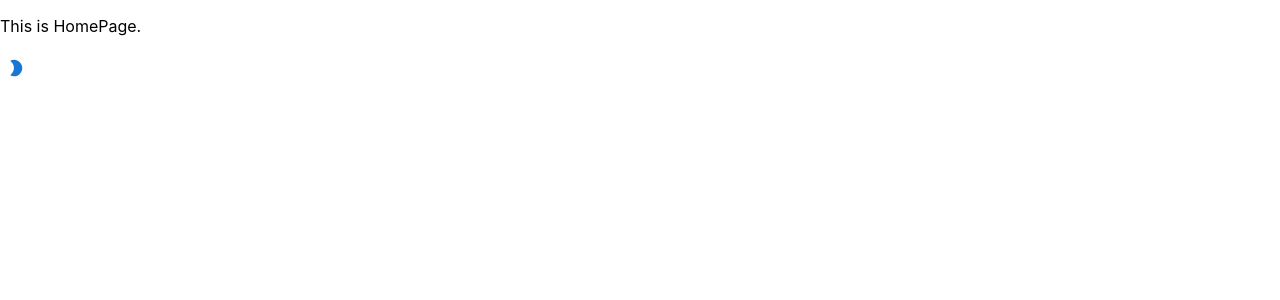
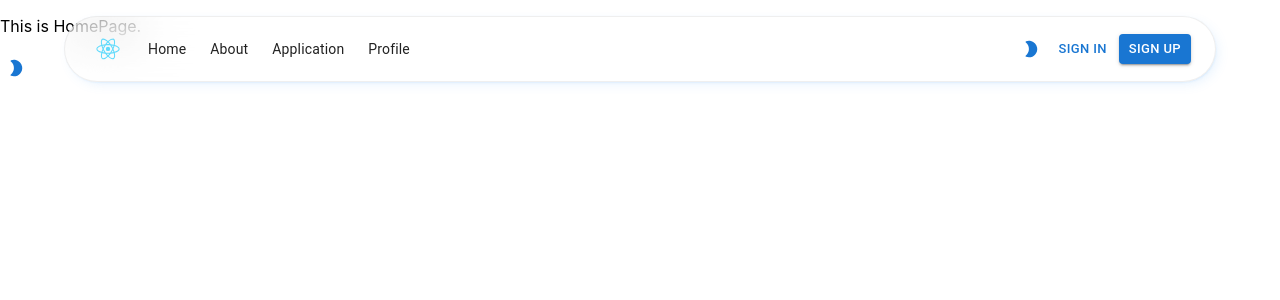
Before and after one commit to QiuMatthew/website-frontend, a React (Create React App) app: page / in a window 1280 px wide. Shown: the top 300 px of the page. Built offline with nearby package versions, Linux system fonts and the light colour scheme.

Commit message:
create Navbar component

```diff
--- a/src/HomePage.js
+++ b/src/HomePage.js
@@ -1,11 +1,32 @@
 // HomePage.js
 import ToggleModeButton from './ToggleModeButton.js'
+import { Navbar } from './components/'
 
 export default function HomePage() {
+    const navbarItems = [
+        {
+            text: 'Home',
+            sectionID: 'home'
+        },
+        {
+            text: 'About',
+            sectionID: 'about',
+        },
+        {
+            text: 'Application',
+            sectionID: 'application',
+        },
+        {
+            text: 'Profile',
+            sectionID: 'profile',
+        },
+    ]
+
     return (
         <>
         <p>This is HomePage.</p>
         <ToggleModeButton />
+        <Navbar navbarItems={navbarItems} />
         </>
     )
 }
--- a/src/components/Navbar.js
+++ b/src/components/Navbar.js
@@ -0,0 +1,122 @@
+import { Link } from 'react-router-dom'
+import { AppBar, Container, Toolbar, Box, IconButton, MenuItem, Typography, Button } from '@mui/material'
+
+import ToggleModeButton from '../ToggleModeButton.js'
+import { useThemeContext } from '../ThemeContext.js'
+import Logo from '../logo.svg';
+
+export default function Navbar({ navbarItems }) {
+    const { mode, toggleMode } = useThemeContext()
+    const scrollToSection = (sectionID) => {
+        const sectionElement = document.getElementById(sectionID);
+        const offset = 128;
+        if (sectionElement) {
+            const targetScroll = sectionElement.offsetTop - offset;
+            sectionElement.scrollIntoView({ behavior: 'smooth' });
+            window.scrollTo({
+                top: targetScroll,
+                behavior: 'smooth',
+            });
+        }
+    }
+
+    return (
+        <AppBar
+            position='fixed'
+            sx={{
+                boxShadow: 0,
+                bgcolor: 'transparent',
+                backgroundImage: 'none',
+                mt: 2,
+            }}
+        >
+            <Container maxWidth='lg'>
+                <Toolbar
+                    variant='regular'
+                    sx={{
+                        display: 'flex',
+                        alignItems: 'center',
+                        justifyContent: 'space-between',
+                        flexShrink: 0,
+                        borderRadius: '999px',
+                        bgcolor:
+                            mode === 'light'
+                            ? 'rgba(255, 255, 255, 0.4)'
+                            : 'rgba(0, 0, 0, 0.4)',
+                        backdropFilter: 'blur(24px)',
+                        maxHeight: 40,
+                        border: '1px solid',
+                        borderColor: 'divider',
+                        boxShadow:
+                            mode === 'light'
+                            ? `0 0 1px rgba(85, 166, 246, 0.1), 1px 1.5px 2px -1px rgba(85, 166, 246, 0.15), 4px 4px 12px -2.5px rgba(85, 166, 246, 0.15)`
+                            : '0 0 1px rgba(2, 31, 59, 0.7), 1px 1.5px 2px -1px rgba(2, 31, 59, 0.65), 4px 4px 12px -2.5px rgba(2, 31, 59, 0.65)'
+                    }}
+                >
+                    <Box
+                        sx={{
+                            flexGrow: 1,
+                            display: 'flex',
+                            alignItems: 'center',
+                            ml: '-18px',
+                            px: 0,
+                        }}
+                    >
+                        <Link to='/' style={{ textDecoration: 'none' }}>
+                            &nbsp;&nbsp;
+                            <IconButton>
+                                <img src={Logo} style={{
+                                    width: '40px',
+                                    height: '40px',
+                                    cursor: 'pointer',
+                                }} />
+                            </IconButton>
+                        </Link>
+                        <Box sx={{ display: { xs: 'none', md: 'flex' } }}>
+                            {navbarItems.map((item, index) => (
+                                <MenuItem
+                                    onClick={() => scrollToSection(item.sectionID)}
+                                    sx={{ py: '6px', px: '12px' }}
+                                >
+                                    <Typography variant='body2' color='text.primary'>
+                                        {item.text}
+                                    </Typography>
+                                </MenuItem>
+                            ))}
+                        </Box>
+                    </Box>
+
+                    <Box
+                        sx={{
+                            display: { xs: 'none', md: 'flex' },
+                            gap: 0.5,
+                            alignItems: 'center',
+                        }}
+                    >
+                        <ToggleModeButton />
+                        <Button
+                            color="primary"
+                            variant="text"
+                            size="small"
+                            component="a"
+                            href="/material-ui/getting-started/templates/sign-in/"
+                            target="_blank"
+                        >
+                            Sign in
+                        </Button>
+                        <Button
+                            color="primary"
+                            variant="contained"
+                            size="small"
+                            component="a"
+                            href="/material-ui/getting-started/templates/sign-up/"
+                            target="_blank"
+                        >
+                            Sign up
+                        </Button>
+                    </Box>
+                </Toolbar>
+            </Container>
+        </AppBar>
+    )
+}
--- a/src/components/index.js
+++ b/src/components/index.js
@@ -0,0 +1 @@
+export { default as Navbar } from './Navbar.js'
--- a/src/getThemeByMode.js
+++ b/src/getThemeByMode.js
@@ -1,5 +1,6 @@
 // getThemeByMode.js
-import { blue } from '@mui/material/colors'
+import { blue, grey } from '@mui/material/colors'
+import { alpha } from '@mui/material'
 
 export default function getThemeByMode(mode) {
     return {
@@ -10,6 +11,7 @@ export default function getThemeByMode(mode) {
                     main: blue[200],
                 })
             },
+            divider: mode === 'light' ? alpha(grey[300], 0.5) : alpha(grey[600], 0.3),
         },
     }
 }
```
